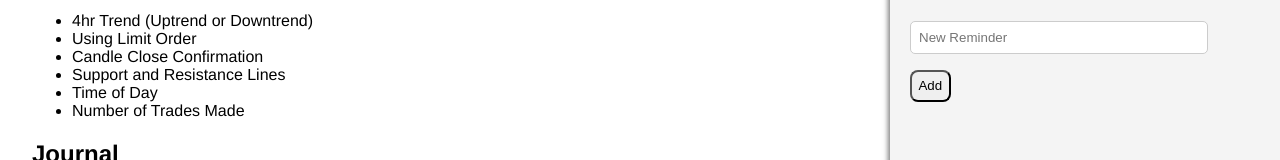
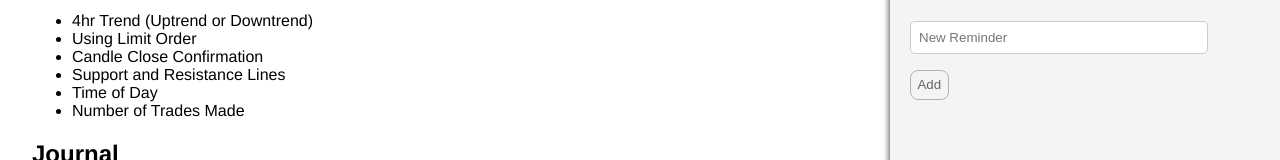
Before and after one commit to scrsund/trading-journal, a Vue app: page / in a window 1280 px wide. Both pictures are taken after a click on the button "Reminders". Shown: the part 137-297 px from the top of the page. Built offline with nearby package versions, Linux system fonts and the light colour scheme.

Commit message:
changing addbutton

```diff
--- a/src/components/RemindersSidebar.vue
+++ b/src/components/RemindersSidebar.vue
@@ -17,7 +17,7 @@ menu showing reminders, window that comes from the side
           placeholder="New Reminder"
           class="reminder-input"
         />
-        <button @click="addReminder" class="reminder-button">Add</button>
+        <button @click="addReminder" class="add-button">Add</button>
       </div>
     </div>
   </transition>
@@ -102,10 +102,14 @@ button {
   color: #b3b3b3;
 }
 
-.reminder-button {
+.add-button {
   cursor: pointer;
   border-radius: 0.5rem;
   padding: 0.4rem;
+  border-color: #b3b3b3;
+  border: 1px solid #b3b3b3;
+  color: #646464;
+  background-color: transparent;
 }
 
 /*animations*/
```
